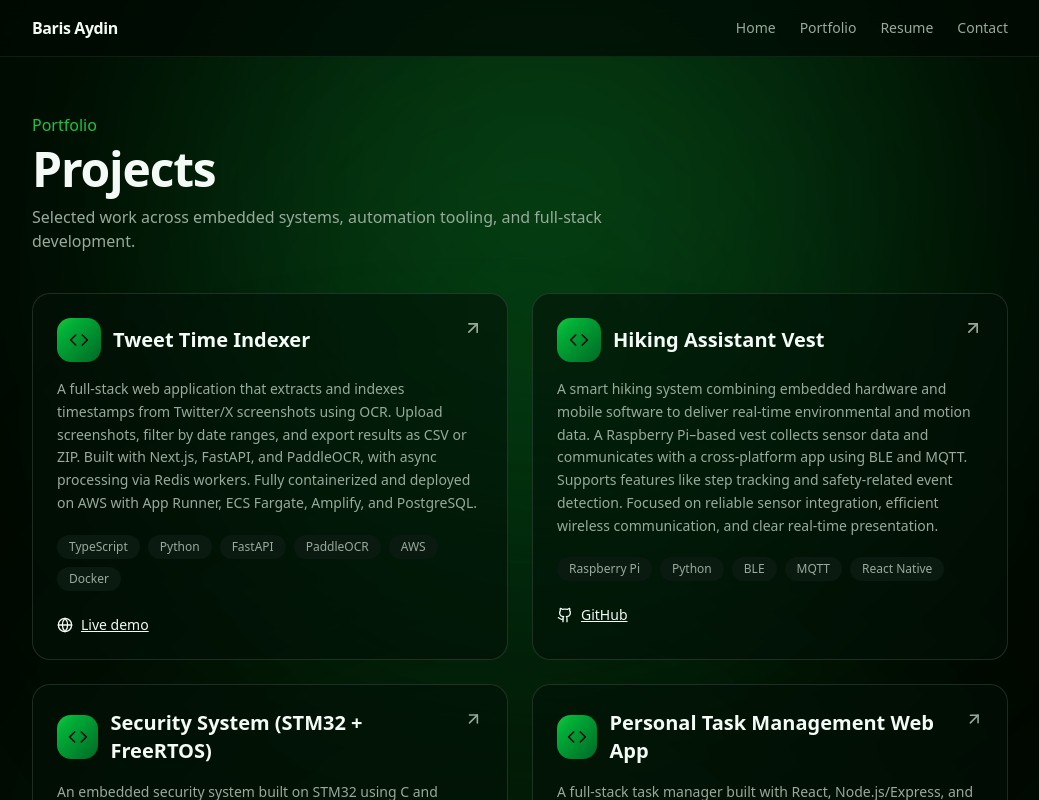
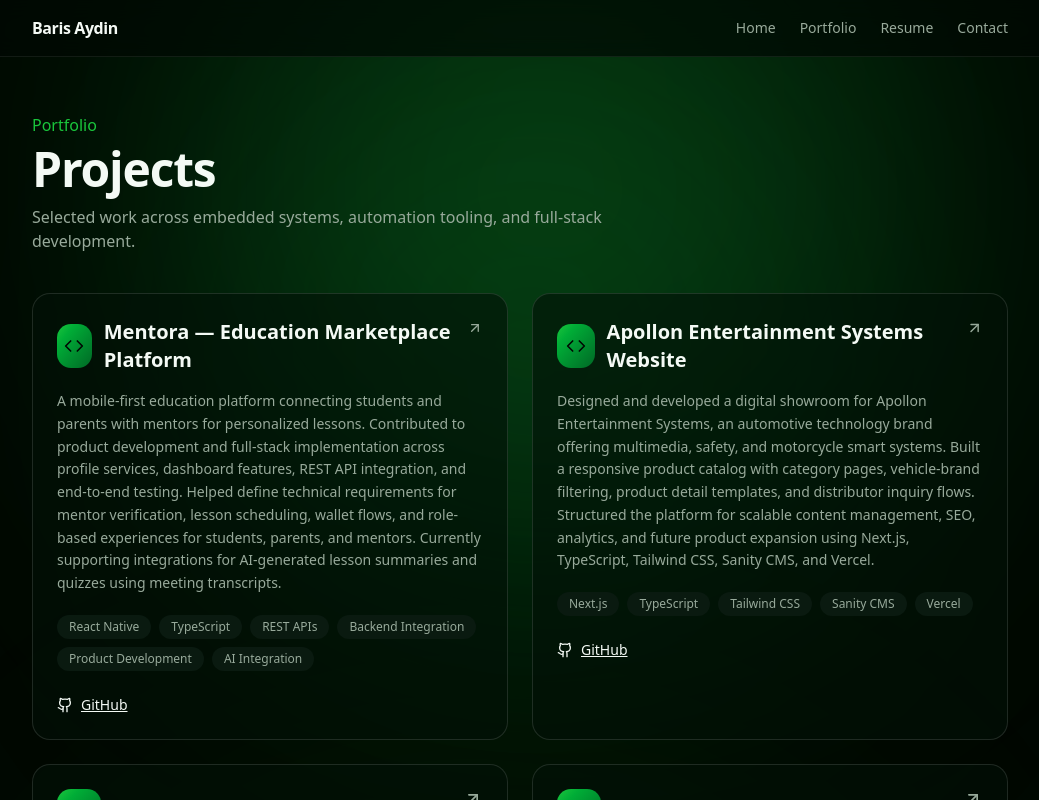
Before and after one commit to baris-aydin/baris-aydin.dev, a Next.js app: page /projects in a window 1280 px wide. Shown: the top 800 px of the page, without its empty margins (120-1159 px from the left). Built offline with nearby package versions, Linux system fonts and the light colour scheme.

Commit message:
projects updated

```diff
--- a/app/projects/page.tsx
+++ b/app/projects/page.tsx
@@ -3,6 +3,20 @@
 import { ArrowUpRight, Github, Code, Globe } from "lucide-react";
 
 const PROJECTS = [
+  {
+  title: "Mentora — Education Marketplace Platform",
+  description:
+    "A mobile-first education platform connecting students and parents with mentors for personalized lessons. Contributed to product development and full-stack implementation across profile services, dashboard features, REST API integration, and end-to-end testing. Helped define technical requirements for mentor verification, lesson scheduling, wallet flows, and role-based experiences for students, parents, and mentors. Currently supporting integrations for AI-generated lesson summaries and quizzes using meeting transcripts.",
+  tags: ["React Native", "TypeScript", "REST APIs", "Backend Integration", "Product Development", "AI Integration"],
+  link: "https://github.com/baris-aydin",
+  },
+  {
+  title: "Apollon Entertainment Systems Website",
+  description:
+    "Designed and developed a digital showroom for Apollon Entertainment Systems, an automotive technology brand offering multimedia, safety, and motorcycle smart systems. Built a responsive product catalog with category pages, vehicle-brand filtering, product detail templates, and distributor inquiry flows. Structured the platform for scalable content management, SEO, analytics, and future product expansion using Next.js, TypeScript, Tailwind CSS, Sanity CMS, and Vercel.",
+  tags: ["Next.js", "TypeScript", "Tailwind CSS", "Sanity CMS", "Vercel"],
+  link: "https://github.com/baris-aydin/apollon-website",
+  },
   {
     title: "Tweet Time Indexer",
     description:
```
